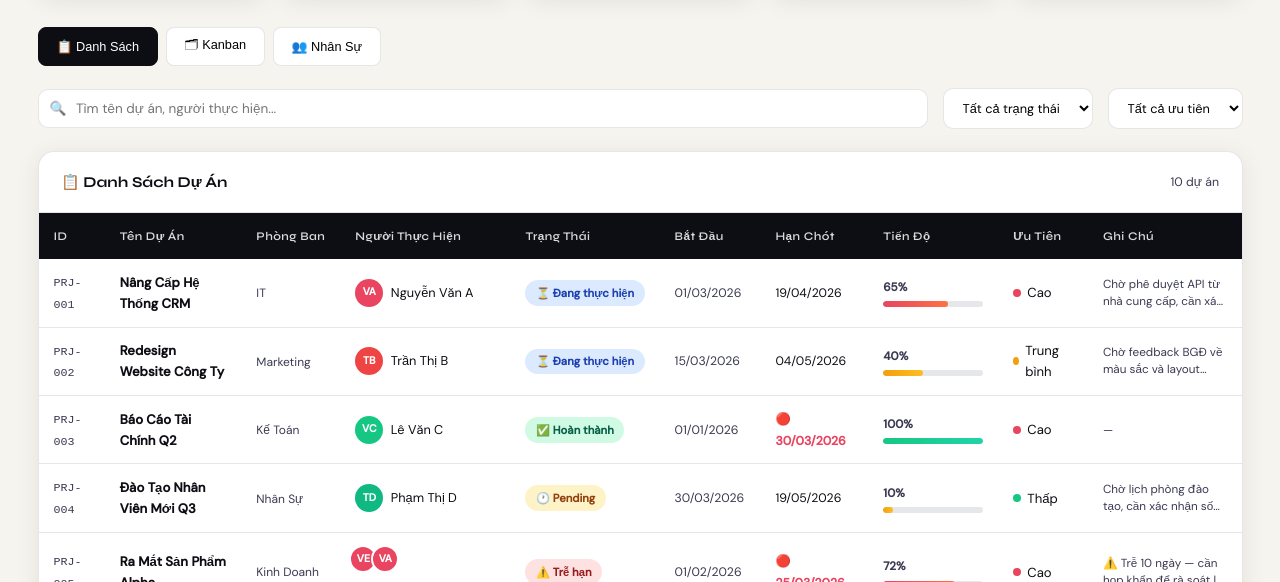
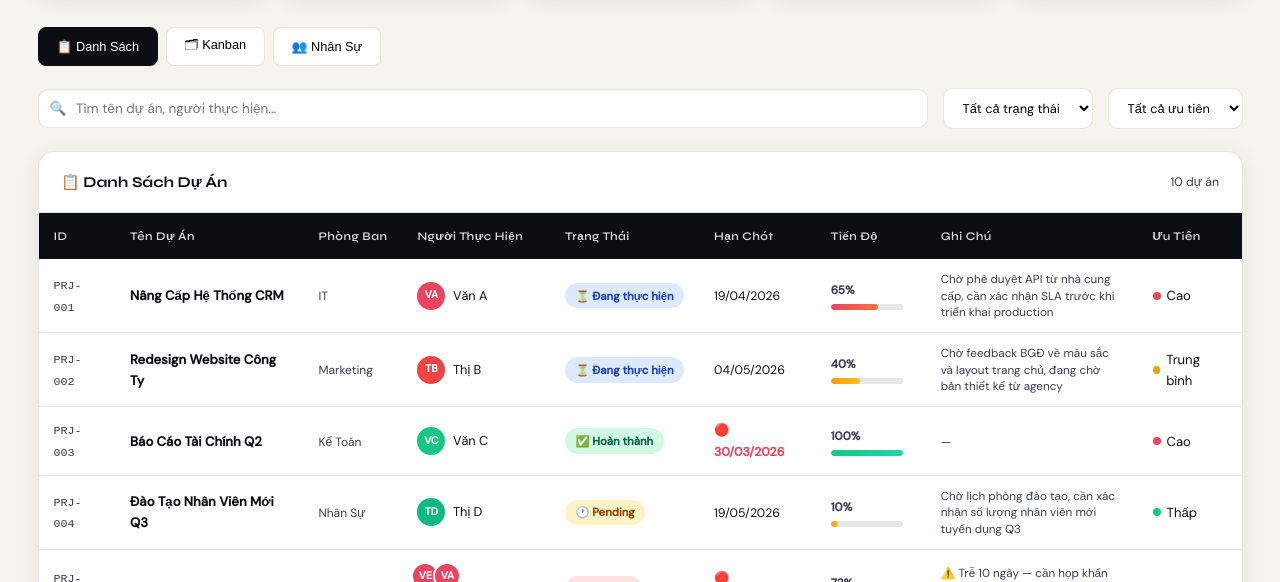
Before and after one commit to delulujsc/project_report_app, a plain HTML site: page index.html in a window 1280 px wide. Both pictures are taken after a click on the button "✨ Dùng dữ liệu mẫu để xem thử →". Shown: the part 218-800 px from the top of the page. Drawn offline with Linux system fonts and the light colour scheme.

Commit message:
Update index.html

```diff
--- a/index.html
+++ b/index.html
@@ -106,7 +106,7 @@
   .p-thap .priority-dot { background: var(--green); }
 
   /* PROGRESS */
-  .progress-wrap { min-width: 100px; }
+  .progress-wrap { min-width: 80px; }
   .progress-bar-bg { height: 6px; background: #E5E7EB; border-radius: 999px; overflow: hidden; margin-top: .3rem; }
   .progress-bar-fill { height: 100%; border-radius: 999px; transition: width .6s ease; background: linear-gradient(90deg, var(--accent), var(--accent2)); }
   .progress-bar-fill.done   { background: linear-gradient(90deg, var(--green), #22d3a8); }
@@ -122,38 +122,8 @@
   .deadline.overdue { color: var(--accent); font-weight: 600; }
   .deadline.soon    { color: var(--yellow); font-weight: 600; }
 
-  /* ── FIX 1: GHI CHÚ — expandable note cell ── */
-  .note-cell {
-    font-size: .78rem;
-    color: var(--ink2);
-    max-width: 220px;
-    position: relative;
-  }
-  .note-text {
-    display: -webkit-box;
-    -webkit-line-clamp: 2;
-    -webkit-box-orient: vertical;
-    overflow: hidden;
-    line-height: 1.45;
-    cursor: default;
-    transition: all .2s;
-  }
-  .note-cell:hover .note-text {
-    -webkit-line-clamp: unset;
-    overflow: visible;
-    background: var(--panel);
-    border: 1px solid var(--border);
-    border-radius: 8px;
-    padding: .4rem .6rem;
-    box-shadow: 0 4px 16px rgba(13,13,20,.12);
-    position: absolute;
-    top: 0; left: 0;
-    z-index: 50;
-    min-width: 200px;
-    max-width: 320px;
-    white-space: normal;
-    word-break: break-word;
-  }
+  /* Ghi chú: inline wrap */
+  .note-inline { font-size: .78rem; color: var(--ink2); max-width: 200px; line-height: 1.4; word-break: break-word; }
 
   /* EMPTY STATE */
   .empty-state { text-align: center; padding: 4rem 2rem; color: var(--ink2); }
@@ -283,11 +253,10 @@
                 <th onclick="sortTable(2)">Phòng Ban</th>
                 <th onclick="sortTable(3)">Người Thực Hiện</th>
                 <th onclick="sortTable(4)">Trạng Thái</th>
-                <th onclick="sortTable(5)">Bắt Đầu</th>
-                <th onclick="sortTable(6)">Hạn Chót</th>
-                <th onclick="sortTable(7)">Tiến Độ</th>
-                <th onclick="sortTable(9)">Ưu Tiên</th>
+                <th onclick="sortTable(5)">Hạn Chót</th>
+                <th onclick="sortTable(6)">Tiến Độ</th>
                 <th>Ghi Chú</th>
+                <th onclick="sortTable(7)">Ưu Tiên</th>
               </tr>
             </thead>
             <tbody id="table-body"></tbody>
@@ -316,9 +285,18 @@ function avatarColor(name) {
   for (const c of (name || 'X')) h = (h * 31 + c.charCodeAt(0)) & 0xFFFFFFFF;
   return COLORS[Math.abs(h) % COLORS.length];
 }
+// Lấy 2 chữ cái đầu của 2 TỪ CUỐI (Nguyễn Lê Bảo Ngọc → BN, Nguyễn Bá Lê Dũng → LD)
 function initials(name) {
   if (!name) return '?';
-  return name.split(' ').map(w => w[0]).slice(-2).join('').toUpperCase();
+  const words = name.trim().split(/\s+/);
+  const last2 = words.slice(-2);
+  return last2.map(w => w[0]).join('').toUpperCase();
+}
+// Lấy 2 từ cuối để hiển thị tên ngắn (Nguyễn Lê Bảo Ngọc → Bảo Ngọc)
+function shortName(name) {
+  if (!name) return '—';
+  const words = name.trim().split(/\s+/);
+  return words.slice(-2).join(' ');
 }
 
 // ── FIX 2: Helper tách tên nhiều người ──
@@ -501,41 +479,42 @@ function deadlineHTML(dateStr) {
   return `<span class="deadline">${label}</span>`;
 }
 
+// ── Tiến độ compact ──
 function progressHTML(pct) {
   const p   = Math.max(0, Math.min(100, parseFloat(pct) || 0));
   const cls = p === 100 ? 'done' : p >= 50 ? '' : 'medium';
   return `<div class="progress-wrap">
     <div class="progress-label">${p}%</div>
-    <div class="progress-bar-bg"><div class="progress-bar-fill ${cls}" style="width:${p}%"></div></div>
+    <div class="progress-bar-bg" style="width:72px"><div class="progress-bar-fill ${cls}" style="width:${p}%"></div></div>
   </div>`;
 }
 
-// ── FIX 1: Ghi chú expandable on hover ──
+// Ghi chú: hiển thị inline, wrap 2 dòng, không cần hover
 function noteHTML(note) {
   if (!note) return '<span style="color:var(--ink2);font-size:.78rem">—</span>';
-  const escaped = note.replace(/</g,'&lt;').replace(/>/g,'&gt;').replace(/"/g,'&quot;');
-  return `<div class="note-cell"><div class="note-text">${escaped}</div></div>`;
+  const escaped = note.replace(/</g,'&lt;').replace(/>/g,'&gt;');
+  return `<span style="font-size:.78rem;color:var(--ink2);line-height:1.4;display:block;max-width:200px;word-break:break-word;white-space:normal">${escaped}</span>`;
 }
 
-// ── FIX 2: Assignee với avatars cho nhiều người ──
+// ── Assignee với avatars + tên ngắn (2 từ cuối) ──
 function assigneeHTML(assignStr) {
   const people = splitAssignees(assignStr);
   if (!people.length) return '<span style="font-size:.85rem;color:var(--ink2)">—</span>';
   if (people.length === 1) {
     return `<div class="assignee">
       <div class="avatar" style="background:${avatarColor(people[0])}">${initials(people[0])}</div>
-      <span style="font-size:.85rem">${people[0]}</span>
+      <span style="font-size:.85rem">${shortName(people[0])}</span>
     </div>`;
   }
-  // Nhiều người: hiện tối đa 3 avatars + tên
   const avatars = people.slice(0,3).map(p =>
     `<div class="avatar" style="background:${avatarColor(p)};margin-left:-6px;border:2px solid var(--panel)" title="${p}">${initials(p)}</div>`
   ).join('');
   const extra = people.length > 3 ? `<span style="font-size:.7rem;color:var(--ink2)">+${people.length-3}</span>` : '';
-  const names = people.join(', ');
-  return `<div class="assignee" title="${names}">
+  const shortNames = people.map(p => shortName(p)).join(', ');
+  const fullNames = people.join(', ');
+  return `<div class="assignee" title="${fullNames}">
     <div style="display:flex;align-items:center">${avatars}${extra}</div>
-    <span style="font-size:.78rem;color:var(--ink2);max-width:120px;overflow:hidden;text-overflow:ellipsis;white-space:nowrap">${names}</span>
+    <span style="font-size:.78rem;color:var(--ink2)">${shortNames}</span>
   </div>`;
 }
 
@@ -545,7 +524,7 @@ function renderTable(data) {
   document.getElementById('row-count').textContent = `${data.length} dự án`;
   const tbody = document.getElementById('table-body');
   if (!data.length) {
-    tbody.innerHTML = `<tr><td colspan="10"><div class="empty-state"><div class="icon">🔍</div><p>Không tìm thấy dự án phù hợp</p></div></td></tr>`;
+    tbody.innerHTML = `<tr><td colspan="9"><div class="empty-state"><div class="icon">🔍</div><p>Không tìm thấy dự án phù hợp</p></div></td></tr>`;
     return;
   }
   tbody.innerHTML = data.map(p => `
@@ -555,11 +534,10 @@ function renderTable(data) {
       <td><span style="font-size:.8rem;color:var(--ink2)">${p.dept||'—'}</span></td>
       <td>${assigneeHTML(p.assign)}</td>
       <td>${statusBadge(p.status)}</td>
-      <td><span style="font-size:.82rem;color:var(--ink2)">${formatDate(p.start)}</span></td>
       <td>${deadlineHTML(p.end)}</td>
       <td>${progressHTML(p.progress)}</td>
+      <td>${noteHTML(p.note)}</td>
       <td>${priorityHTML(p.priority)}</td>
-      <td>${noteHTML(p.note)}</td>
     </tr>`).join('');
 }
 
```
